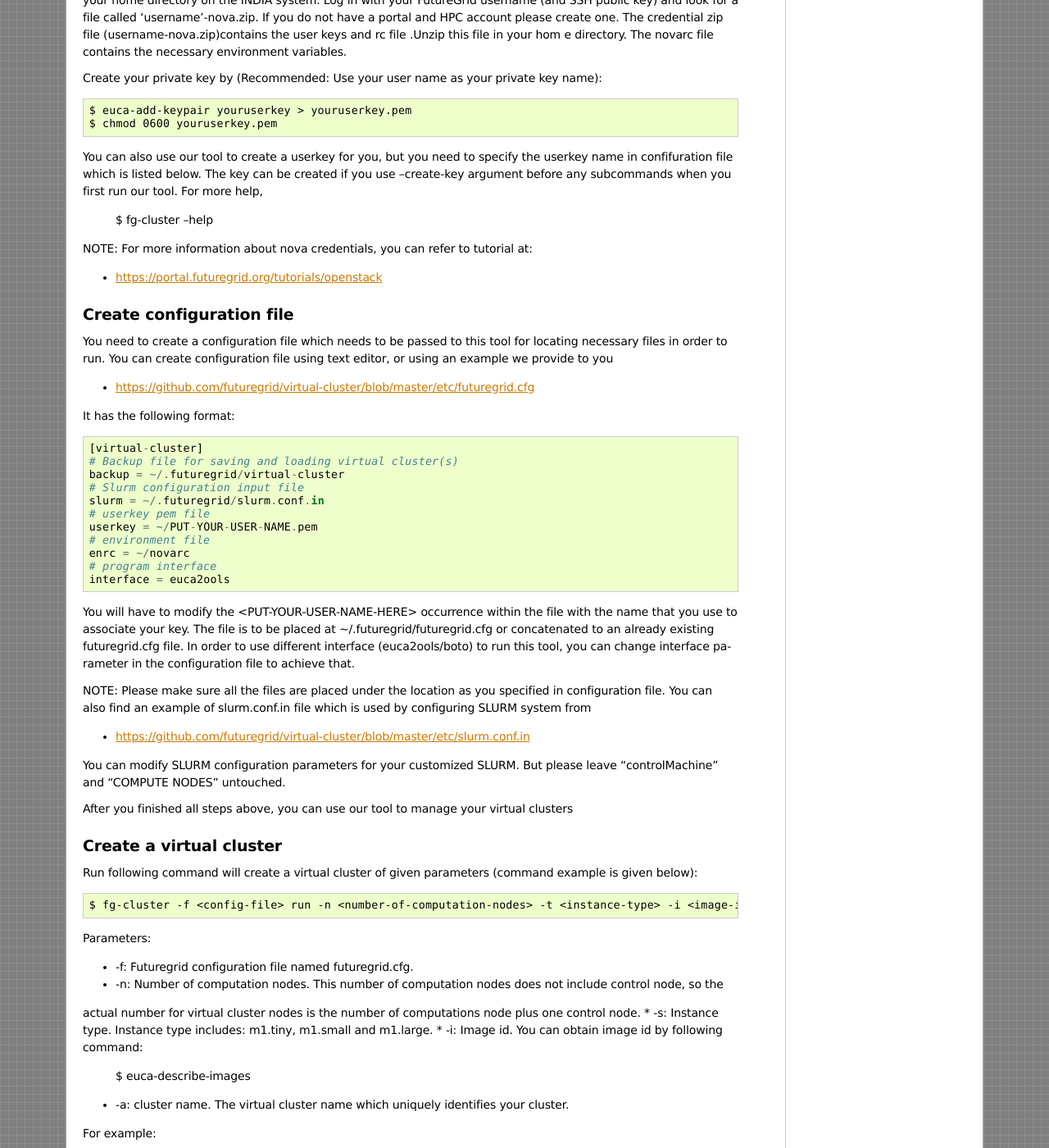
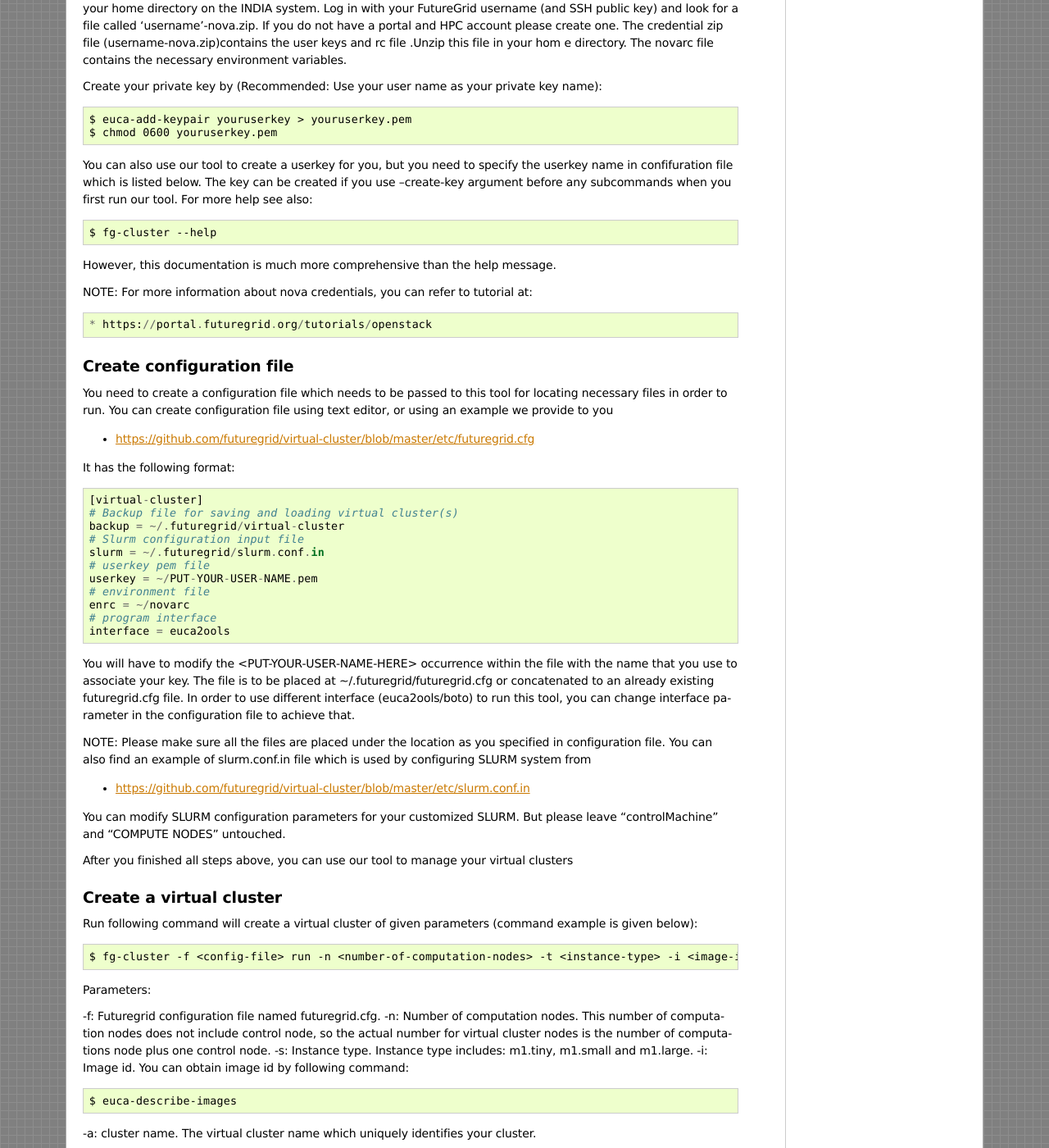
Before and after one commit to futuregrid/virtual-cluster, a Sphinx documentation site: the page built from doc/source/intro.rst, in a window 1280 px wide and 1400 px high, scrolled down 2616 px. Shown: the whole window at 82% size. Built offline with Sphinx 7.4.7, drawn with Linux system fonts in a browser that asks for light colours; formulas are drawn with MathJax 3; pages that are not in the unit, such as notebooks, are missing from menus; some of the changed text lies outside the part shown.

Commit message:
Update doc/source/intro.rst

```diff
--- a/doc/source/intro.rst
+++ b/doc/source/intro.rst
@@ -72,7 +72,7 @@
 
 Since you do not have super user priviledges, you need virtualenv in
 order to finish the installtion. You may download virtualenv.py by
-following command:
+following command::
 
     $ wget https://raw.github.com/pypa/virtualenv/master/virtualenv.py
 
@@ -166,12 +166,14 @@
 You can also use our tool to create a userkey for you, but you need
 to specify the userkey name in confifuration file which is listed
 below. The key can be created if you use --create-key argument before
-any subcommands when you first run our tool. For more help,
+any subcommands when you first run our tool. For more help see also::
 
     $ fg-cluster --help
 
+However, this documentation is much more comprehensive than the help message.
+
 NOTE: For more information about nova credentials, you can refer
-to tutorial at:
+to tutorial at::
 
 * https://portal.futuregrid.org/tutorials/openstack
 
@@ -230,17 +232,17 @@
 
 Parameters:
 
-* -f: Futuregrid configuration file named futuregrid.cfg.
-* -n: Number of computation nodes. This number of computation nodes does not include control node, so the
+-f: Futuregrid configuration file named futuregrid.cfg.
+-n: Number of computation nodes. This number of computation nodes does not include control node, so the
 actual number for virtual cluster nodes is the number of computations node plus one control node.
-* -s: Instance type. Instance type includes: m1.tiny, m1.small and m1.large.
-* -i: Image id. You can obtain image id by following command:
+-s: Instance type. Instance type includes: m1.tiny, m1.small and m1.large.
+-i: Image id. You can obtain image id by following command::
 
         $ euca-describe-images
 
-* -a: cluster name. The virtual cluster name which uniquely identifies your cluster.
+-a: cluster name. The virtual cluster name which uniquely identifies your cluster.
 
-For example:
+For example::
 
     $ fg-cluster -f futuregrid.cfg run -n 2 -t m1.small -i ami-0000001d -a mycluster1
 
@@ -292,7 +294,7 @@
 
 Run following command will restore a virtual cluster state including
 installed softwares, unfinished jobs which was saved before, so that
-you can continue your work from that saved point.
+you can continue your work from that saved point::
 
     $ fg-cluster -f <config-file> restore -a <cluster-name>
 
```
